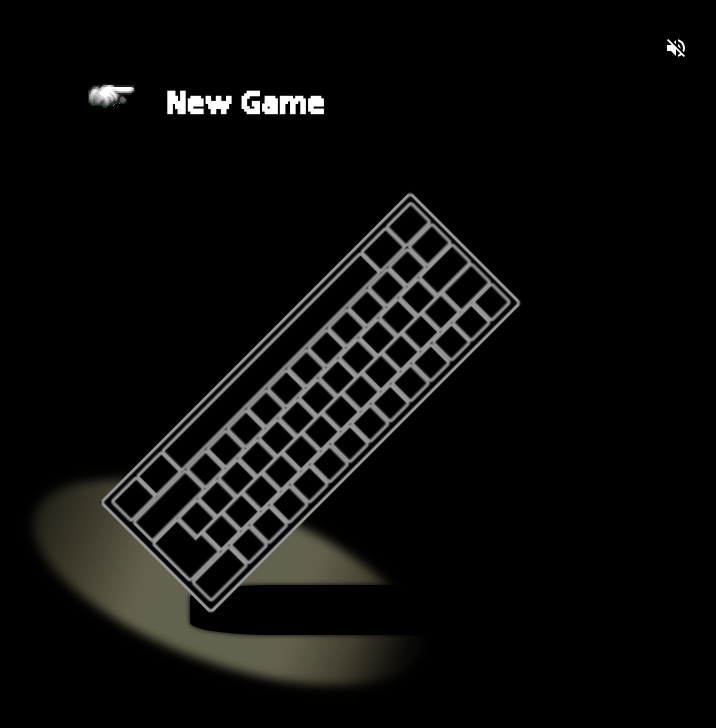
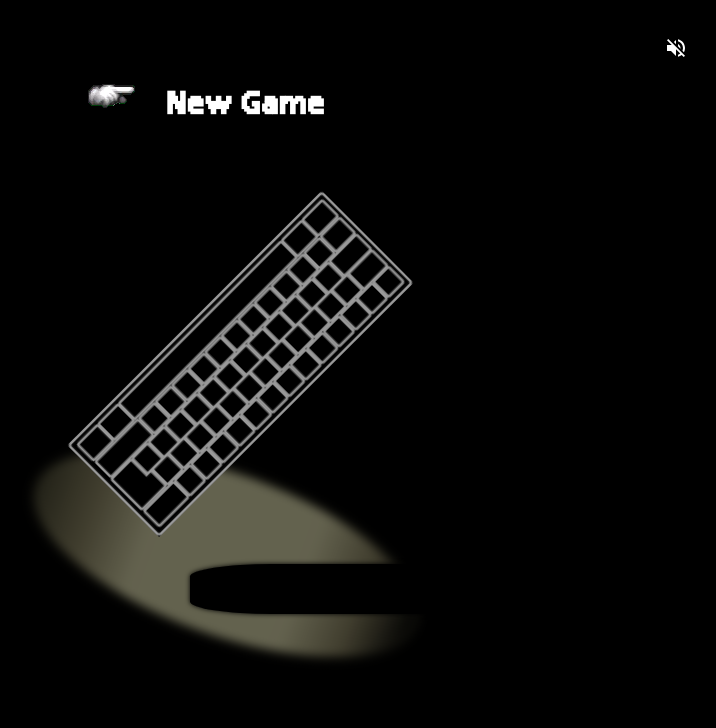
Before and after one commit to Seo-the-platinum/eliseo_portfolio, a React (Create React App) app: page / in a window 1280 px wide. Shown: the top 728 px of the page, without its empty margins (430-1146 px from the left). Built offline with nearby package versions, Linux system fonts and the light colour scheme.

Commit message:
css change

```diff
--- a/src/views/newgame/newgame.css
+++ b/src/views/newgame/newgame.css
@@ -142,4 +142,16 @@
         height: 50px;
         width: 325px;
     }
+
+    @media screen and (min-width: 320px) {
+        .busterBlade {
+            background-color: black;
+            position: relative;
+            left: 78%;
+            transform: rotate(135deg) translateY(-100%);
+            transform-origin:top left;
+            width: 90%;
+            z-index: 1;
+        }
+    }
 }
```
